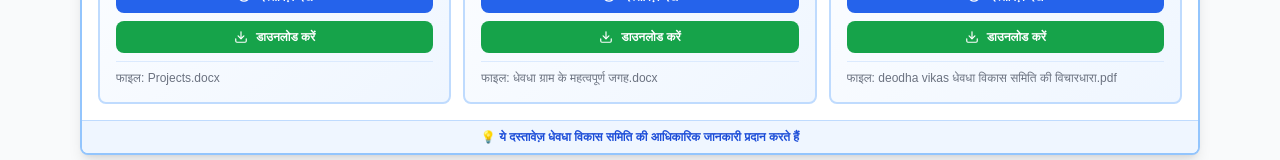
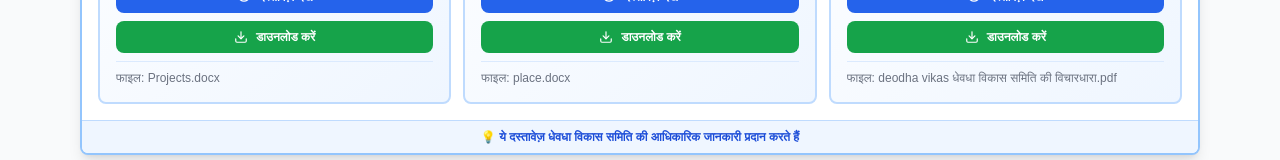
Before and after one commit to developerabhi04/deodha-foundation, a Next.js app: page / in a window 1280 px wide. Shown: the part 6021-6181 px from the top of the page. Built offline with nearby package versions, Linux system fonts and the light colour scheme.

Commit message:
hhhhhhhhhh

```diff
--- a/pages/home/news.jsx
+++ b/pages/home/news.jsx
@@ -213,7 +213,7 @@ const NewsSection = () => {
         {
             id: 2,
             title: language === 'hi' ? 'धेवधा ग्राम के महत्वपूर्ण जगह' : 'Important Places of Dheodha Village',
-            titleOriginal: 'धेवधा ग्राम के महत्वपूर्ण जगह.docx',
+            titleOriginal: 'place.docx',
             description: language === 'hi' ? 'गांव के प्रमुख स्थानों की सूची और विवरण' : 'List and details of major places in the village',
             filePath: '/documents/place.docx',  // ✅ FIXED
             fileType: 'docx',
```
